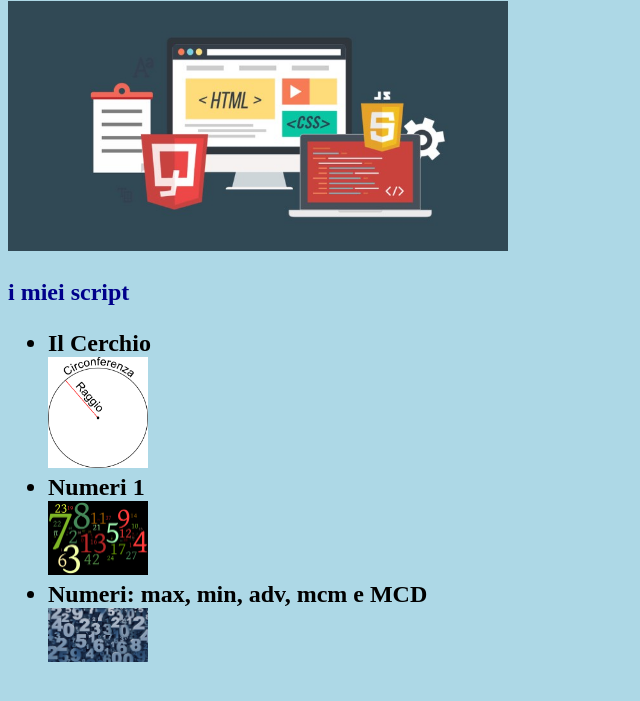
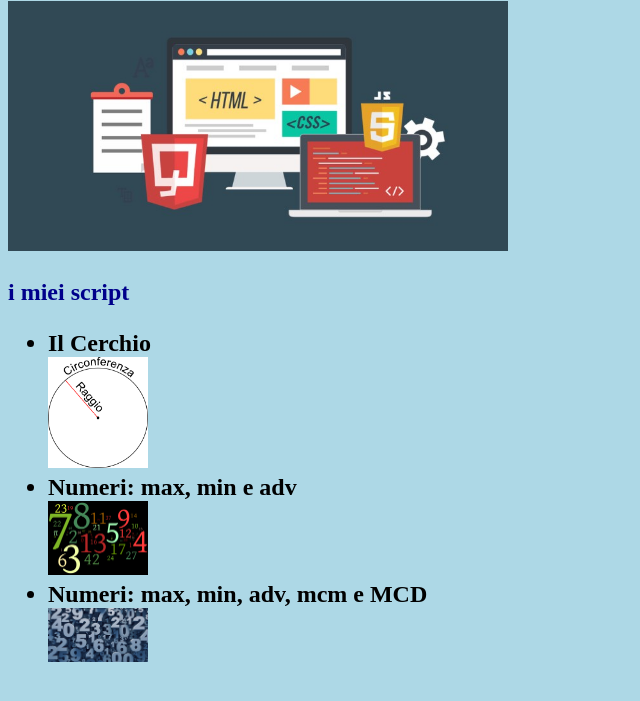
Before and after one commit to roscapuano/mieprove, a plain HTML site: page index.html in a window 1280 px wide. Shown: the part 79-780 px from the top of the page, without its empty margins (0-640 px from the left). Drawn offline with Linux system fonts and the light colour scheme.

Commit message:
Update index.html

```diff
--- a/index.html
+++ b/index.html
@@ -14,7 +14,7 @@
 				 <li>Il Cerchio</li>
 				 <a href="cerchio.html">
 				 <img src="images/cerchio.png" alt="Cerchio" title="Il Cerchio" width="100px" height="auto" /></a>
-				 <li>Numeri 1</li>
+				 <li>Numeri: max, min e adv</li>
 				 <a href="numeri.html" target="_blank">
 				 <img src="images/numbers.png" alt="Numeri max e min" title="numeri max e min" width="100px" height="auto" /></a>
 				 <li>Numeri: max, min, adv, mcm e MCD</li>
```
